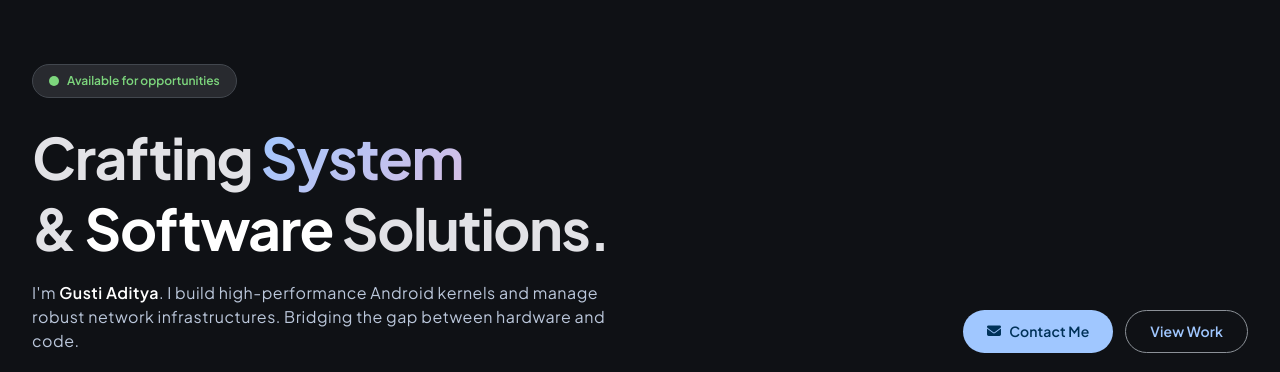
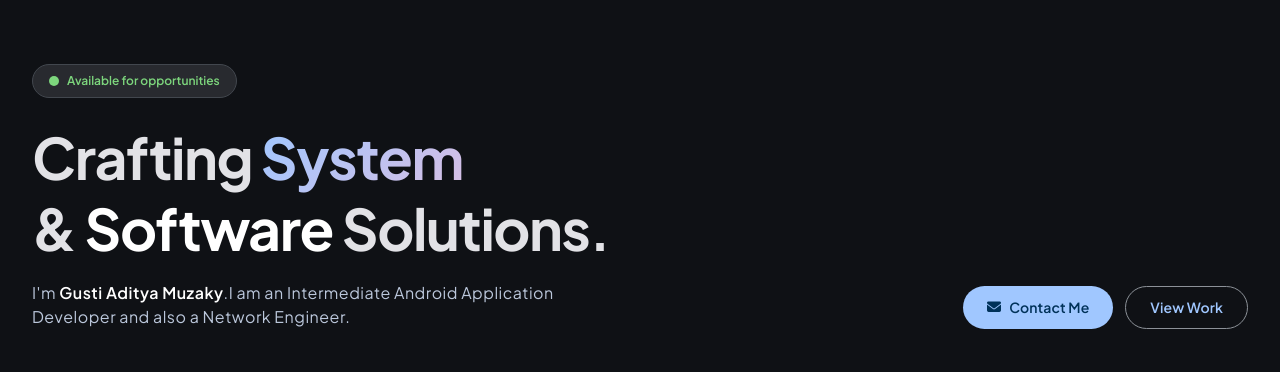
Before and after one commit to Gustyx-Power/My-Portofolio, a plain HTML site: page index.html in a window 1280 px wide. Shown: the top 372 px of the page. Drawn offline with nearby package versions, Linux system fonts and the light colour scheme.

Commit message:
Update personal introduction in index.html

```diff
--- a/index.html
+++ b/index.html
@@ -346,7 +346,7 @@
                     & <span class="text-white">Software</span> Solutions.
                 </h1>
                 <p class="body-large text-secondary max-w-xl">
-                    I'm <strong class="text-white font-semibold">Gusti Aditya</strong>. I build high-performance Android kernels and manage robust network infrastructures.  Bridging the gap between hardware and code.
+                    I'm <strong class="text-white font-semibold">Gusti Aditya Muzaky</strong>.I am an Intermediate Android Application Developer and also a Network Engineer.
                 </p>
             </div>
 
```
